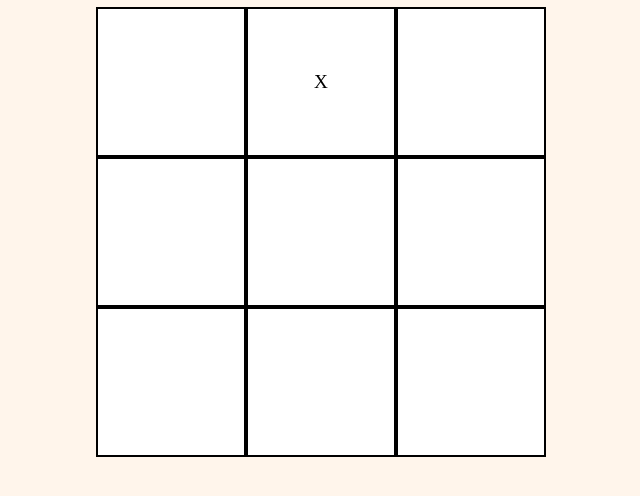
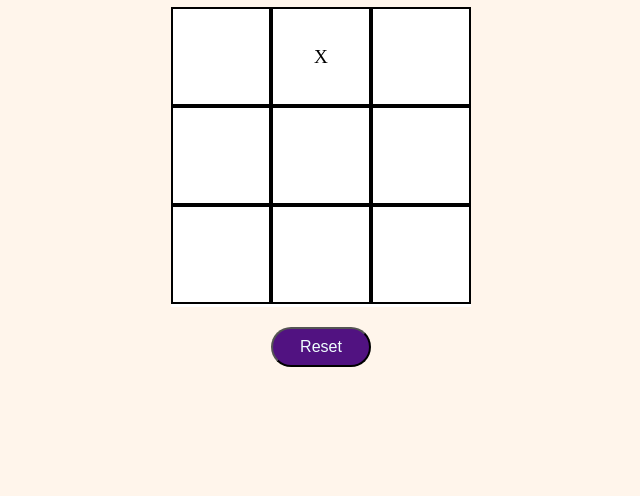
Before and after one commit to vignesh86dv/MyProjects, a plain HTML site: page TicTacToe/index.html in a window 1280 px wide. Both pictures are taken after a click on the element 640 px from the left and 150 px from the top of the page. Shown: the part 68-564 px from the top of the page, without its empty margins (319-959 px from the left). Drawn offline with Linux system fonts and the light colour scheme.

Commit message:
Add files via upload

```diff
--- a/TicTacToe/index.html
+++ b/TicTacToe/index.html
@@ -9,7 +9,7 @@
 </head>
 <body>
     <h1 id="header">Lets play Tic Tac Toe !</h1>
-    <div class="container">
+    <div class="container playerX">
         <div class="row">
             <div class="cell" id="R1xC1" onclick="cellClicked(id)"></div>
             <div class="cell" id="R1xC2" onclick="cellClicked(id)"></div>
@@ -26,6 +26,7 @@
             <div class="cell" id="R3xC3" onclick="cellClicked(id)"></div>
         </div>
     </div>
+    <button type="reset" id="clear" onclick="clearCell()" >Reset</button>
     <script src="./tictactoe.js"></script>
 </body>
 </html>
--- a/TicTacToe/style.css
+++ b/TicTacToe/style.css
@@ -12,23 +12,35 @@ body {
   color: azure;
 }
 .container {
-  width: 450px;
-  height: 450px;
+  width: 300px;
+  height: 300px;
   background-color: #fff;
   display: flex;
   flex-direction: column;
+  overflow: hidden;
 }
 .row {
-  height: 150px;
+  height: 33%;
   display: flex;
+  overflow: hidden;
 }
 .cell {
   border: 2px solid black;
-  width: 150px;
+  width: 33%;
   display: flex;
+  overflow: hidden;
 }
 .playerSymbol {
   text-align: center;
   margin: auto;
   font-size: larger;
 }
+#clear {
+  width: 100px;
+  height: 40px;
+  border-radius: 20px;
+  margin-top: 20px;
+  background-color: #511281;
+  color: azure;
+  font-size: medium;
+}
--- a/TicTacToe/tictactoe.js
+++ b/TicTacToe/tictactoe.js
@@ -2,7 +2,33 @@ function cellClicked(cellId){
     let activeCell = document.getElementById(cellId);
     let newDiv = document.createElement('div')
     activeCell.appendChild(newDiv);
-    let playerInput = document.createTextNode("X");
-    newDiv.appendChild(playerInput);
     newDiv.className="playerSymbol";
+    let container = document.querySelector('.container');
+    let containerClass= container.classList;
+    if(containerClass[1] === 'playerX'){
+        newDiv.textContent="X";
+        containerClass.replace('playerX','playerO');
+    }else{
+        newDiv.textContent="O";
+        containerClass.replace('playerO','playerX');
+    }
 }
+
+
+function clearCell(){
+    let deleteCell = document.querySelectorAll('.playerSymbol');
+    deleteCell.forEach((i)=>i.remove());
+}
+
+
+
+
+// function cellClicked(cellId){
+//     let activeCell = document.getElementById(cellId);
+//     let newDiv = document.createElement('div')
+//     activeCell.appendChild(newDiv);
+//     newDiv.textContent="X";
+//     // let playerInput = document.createTextNode("X");
+//     // newDiv.appendChild(playerInput);
+//     newDiv.className="playerSymbol";
+// }
```
